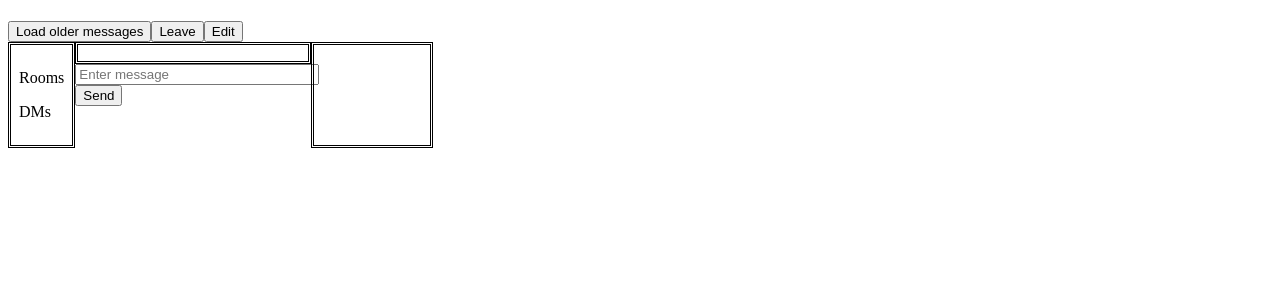
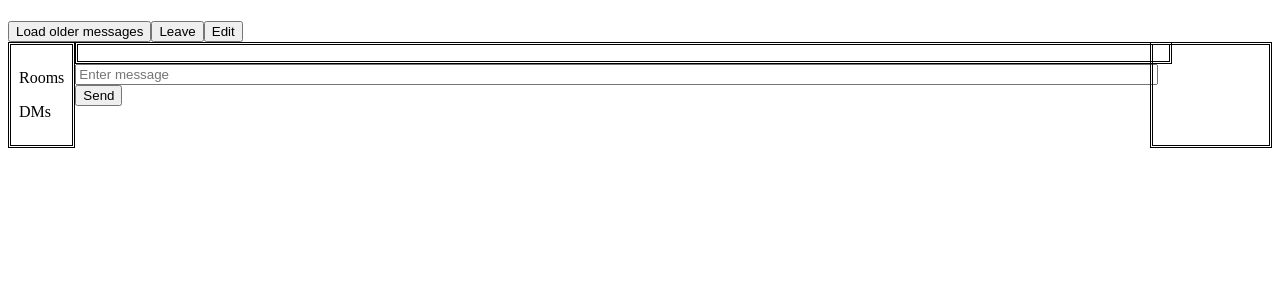
Before and after one commit to heisler98/flaskchat, a Flask app: template templates/view_room.html in a window 1280 px wide. Shown: the top 300 px of the page. Run offline with Flask 2, Linux system fonts and the light colour scheme; the template is opened without the code that fills it, so the values that code supplies are empty; some libraries are stand-ins or nearby versions.

Commit message:
yeah wide screen blu ray baby

```diff
--- a/templates/view_room.html
+++ b/templates/view_room.html
@@ -41,8 +41,8 @@
             {% endfor %}
         </ul>
     </div>
-    <div>
-        <div id="messages" style="overflow-y: scroll; padding: .5rem; max-height: 60vh; border: black 3px double;">
+    <div style="flex-grow: 1;">
+        <div id="messages" style="overflow-y: scroll; width: 100%; padding: .5rem; max-height: 60vh; border: black 3px double;">
             {% for message in messages %}
             <div style="display:flex; margin-bottom: .25rem;">
                 <div class="avatar" style="margin-right: .25rem;">
```
